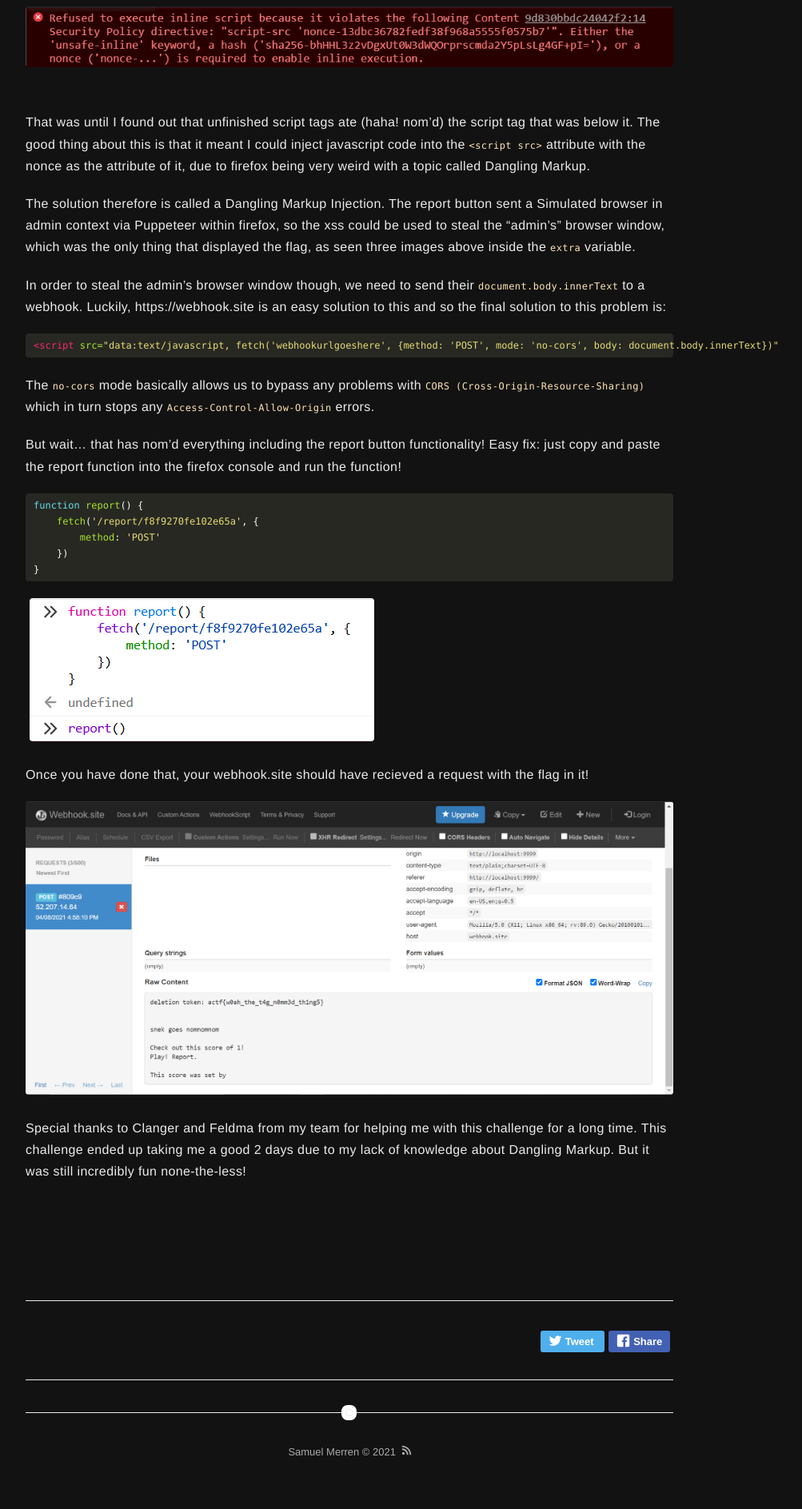
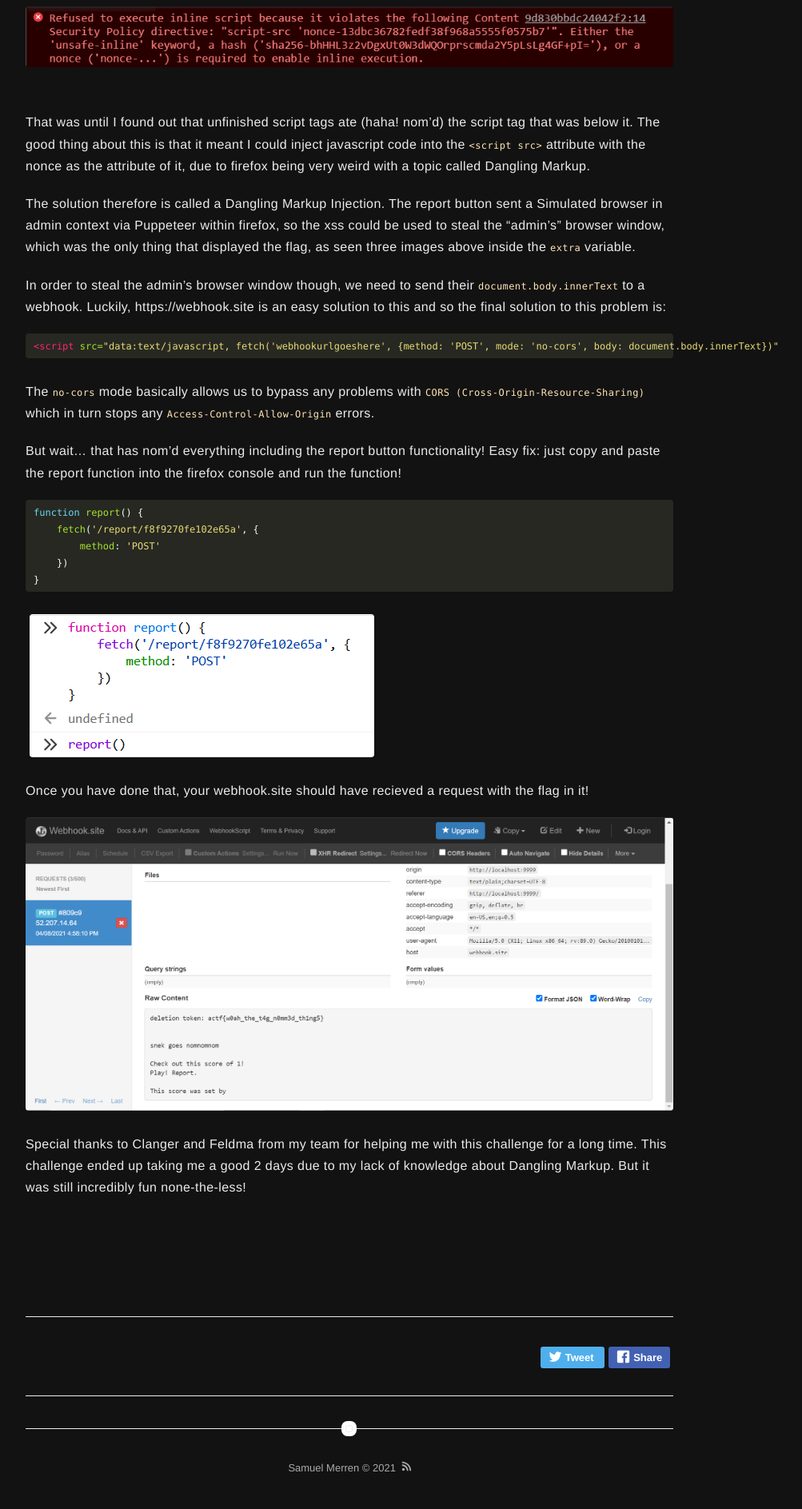
Before and after one commit to CasparovJR/CasparovJR.github.io, a Jekyll site: the page built from _posts/2021-04-08-ångstromCTF-nomnomnom.markdown, in a window 1280 px wide. Shown: the part 2663-4550 px from the top of the page at 80% size, without its empty margins (203-1206 px from the left). Built offline with Jekyll 4.4.1, drawn with Linux system fonts in a browser that asks for light colours.

Commit message:
change font size back to default

```diff
--- a/_sass/base/general.sass
+++ b/_sass/base/general.sass
@@ -104,10 +104,8 @@ pre
 	width: 100%
 	padding: 5px 10px
 	font-family: $fontMonospace
-	font-size: 1.2rem
 	line-height: 2rem
-	overflow: visible
-	word-break: normal
+	overflow: inherit
 	background: #272822
 
 .wrapper-normal,
```
